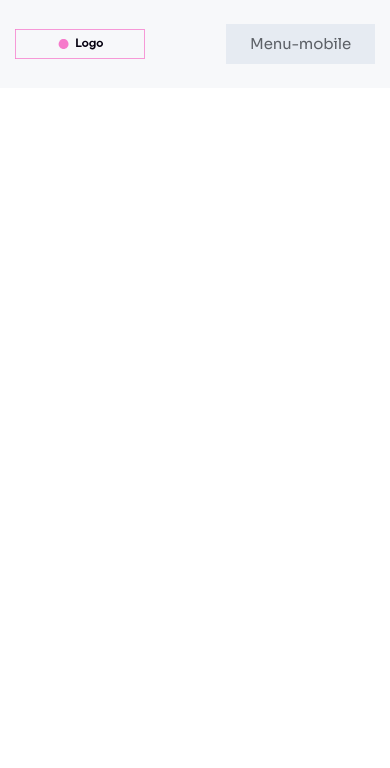
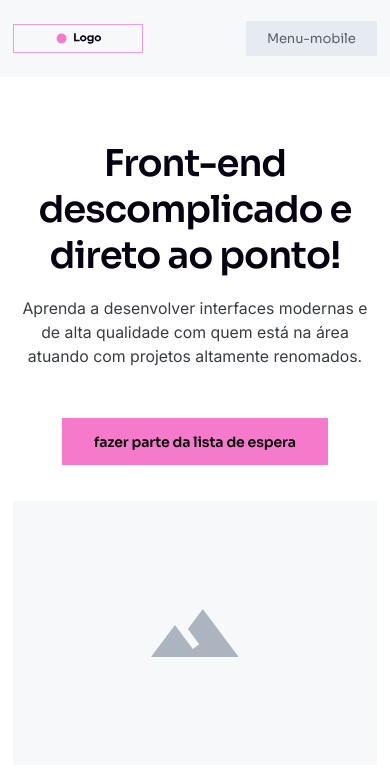
Before and after one commit to MateusCamposDev/Project-WireFrame, a plain HTML site: page index.html in a window 390 px wide. Drawn offline with Linux system fonts and the light colour scheme.

Commit message:
adicionado a seção hero do projeto

```diff
--- a/css/responsive.css
+++ b/css/responsive.css
@@ -1,8 +1,11 @@
 @media(max-width: 1200px) {
-
+    .s-hero .text-hero {
+        width: 49%;
+    }
 }
 
 @media(max-width: 768px) {
+
 
 }
 
@@ -11,7 +14,31 @@
 }
 
 @media(max-width: 480px) {
+    html {
+        font-size: 55% !important;
+    }
+
     header .logo {
         max-width: 130px;
     }
+
+    .s-hero {
+        padding: 4rem 0px;
+    }
+
+    .s-hero .text-hero p {
+        margin-bottom: 3rem;
+    }
+
+    .s-hero .hero-img {
+        height: 30rem !important;
+    }
+
+    .s-hero .hero-img img{
+        max-width: 10rem;
+    }
+
+    h1 {
+        font-size: 4.2rem;
+    }
 }
--- a/css/styles.css
+++ b/css/styles.css
@@ -37,6 +37,53 @@ header nav .btn-primary {
     margin-left: 3.2rem;
 }
 
+
+.s-hero {
+    padding: 7.2rem 0px;
+}
+
+.s-hero .container {
+    display: flex;
+    justify-content: space-between;
+    align-items: center;
+}
+
+.s-hero .text-hero {
+    width: 100%;
+    max-width: 64.0rem;
+}
+
+.s-hero .text-hero h1 {
+    margin-bottom: 2.0rem;
+}
+
+.s-hero .text-hero p {
+    margin-bottom: 5.6rem;
+    max-width: 48.8rem;
+
+    font-size: 1.8rem;
+    line-height: 150%;
+
+    color: var(--gray-colors-300);
+
+}
+
+.s-hero .text-hero .btn-primary {
+    padding: 1.7rem 3.7rem;
+}
+
+.s-hero .hero-img {
+    width: 100%;
+    max-width: 48.0rem;
+    height: 49.6rem;
+
+    background-color: var(--gray-colors-800);
+
+    display: flex;
+    justify-content: center;
+    align-items: center;
+}
+
 @media(max-width: 1040px){
     header nav {
         display: none;
@@ -45,4 +92,19 @@ header nav .btn-primary {
     header .menu-mobile {
         display: block;
     }
+
+   .s-hero .container {
+    flex-direction: column;
+   }
+
+   .s-hero .text-hero {
+    max-width: 100%;
+    display: flex;
+    flex-direction: column;
+    align-items: center;
+
+    margin-bottom: 4.0rem;
+
+    text-align: center;
+   }
 }
--- a/index.html
+++ b/index.html
@@ -30,5 +30,18 @@
         </div>
     </header>
 
+    <section class="s-hero">
+        <div class="container">
+            <div class="text-hero">
+                <h1>Front-end descomplicado e direto ao ponto!</h1>
+                <p>Aprenda a desenvolver interfaces modernas e de alta qualidade com quem está na área atuando com projetos altamente renomados.</p>
+                <a href="#" class="btn-primary">fazer parte da lista de espera</a>
+            </div>
+            <div class="hero-img">
+                <img src="./img/image-hero.svg" alt="imagem hero">
+            </div>
+        </div>
+    </section>
+
 </body>
 </html>
```
Also changed, not shown: img/image-hero.jpg (deleted), img/image-hero.svg (added).
